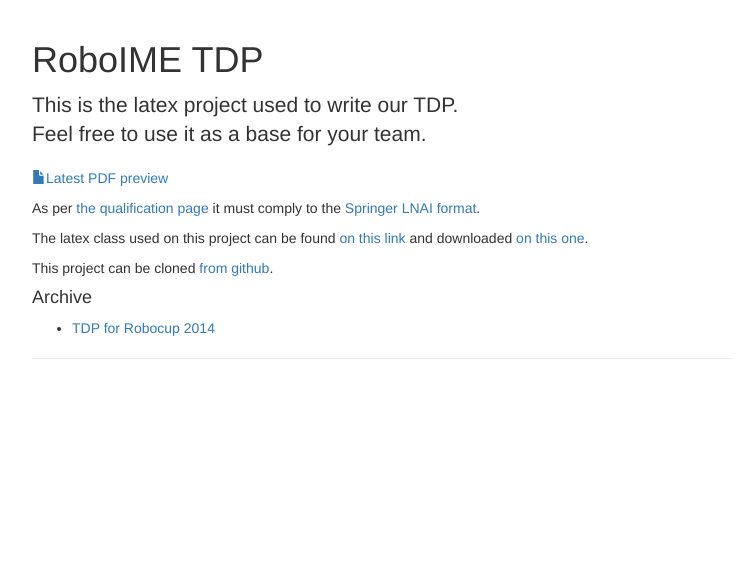
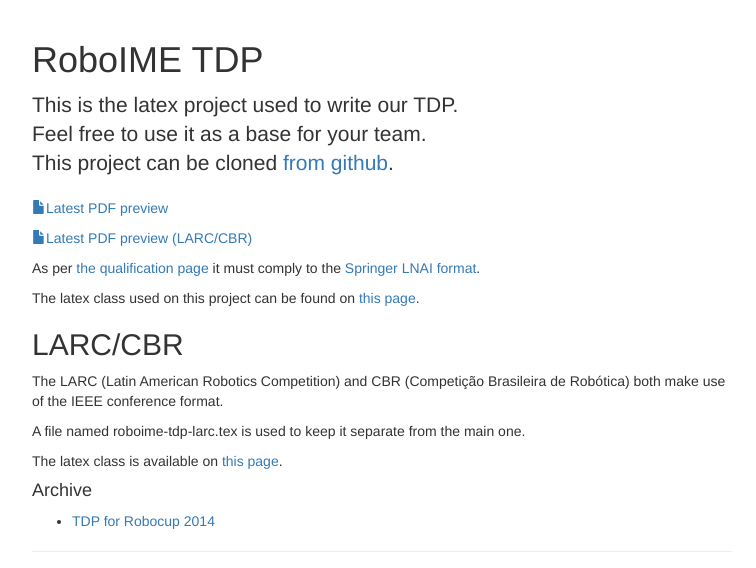
Before and after one commit to roboime/roboime-tdp, a plain HTML site: page index.html in a window 1280 px wide. Shown: the whole page, without its empty margins (258-1014 px from the left). Drawn offline with nearby package versions, Linux system fonts and the light colour scheme; a script that the page names is missing.

Commit message:
Update site to include LARC/CBR TDP.

```diff
--- a/index.html
+++ b/index.html
@@ -65,12 +65,20 @@
 <h1 id="roboime-tdp">RoboIME TDP</h1>
 
 <p class="lead">This is the latex project used to write our TDP.
-<br>Feel free to use it as a base for your team.</p>
+<br>Feel free to use it as a base for your team.
+<br>This project can be cloned <a href="https://github.com/roboime/roboime-tdp">from github</a>.
+</p>
 
 <p><a href="roboime-tdp-latest.pdf"><span class="glyphicon glyphicon-file"></span>Latest PDF preview</a></p>
+
+<p><a href="roboime-tdp-larc-latest.pdf"><span class="glyphicon glyphicon-file"></span>Latest PDF preview (LARC/CBR)</a></p>
+
 <p>As per <a href="http://robocupssl.cpe.ku.ac.th/robocup2014:qualification">the qualification page</a> it must comply to the <a href="http://www.springer.com/series/1244">Springer LNAI format</a>.</p>
-<p>The latex class used on this project can be found <a href="http://www.springer.com/computer/lncs/lncs+authors?SGWID=0-40209-0-0-0">on this link</a> and downloaded <a href="ftp://ftp.springer.de/pub/tex/latex/llncs/latex2e/llncs2e.zip">on this one</a>.</p>
-<p>This project can be cloned <a href="https://github.com/roboime/roboime-tdp">from github</a>.</p>
+<p>The latex class used on this project can be found on <a href="http://www.springer.com/computer/lncs/lncs+authors?SGWID=0-40209-0-0-0">this page</a>.</p>
+<h2 id="larccbr">LARC/CBR</h2>
+<p>The LARC (Latin American Robotics Competition) and CBR (Competição Brasileira de Robótica) both make use of the IEEE conference format.</p>
+<p>A file named roboime-tdp-larc.tex is used to keep it separate from the main one.</p>
+<p>The latex class is available on <a href="http://www.ieee.org/conferences_events/conferences/publishing/templates.html">this page</a>.</p>
 
 <h4>Archive</h4>
 <ul>
```
Also changed, not shown: 2 other files.
